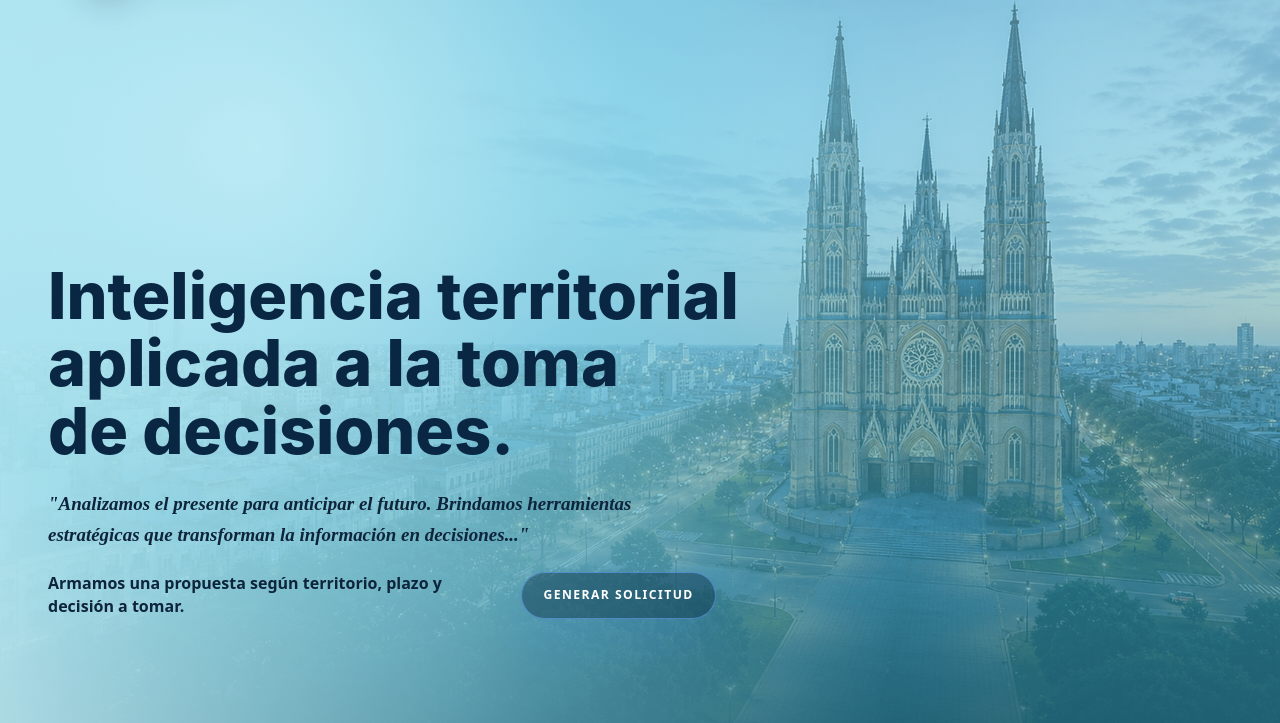
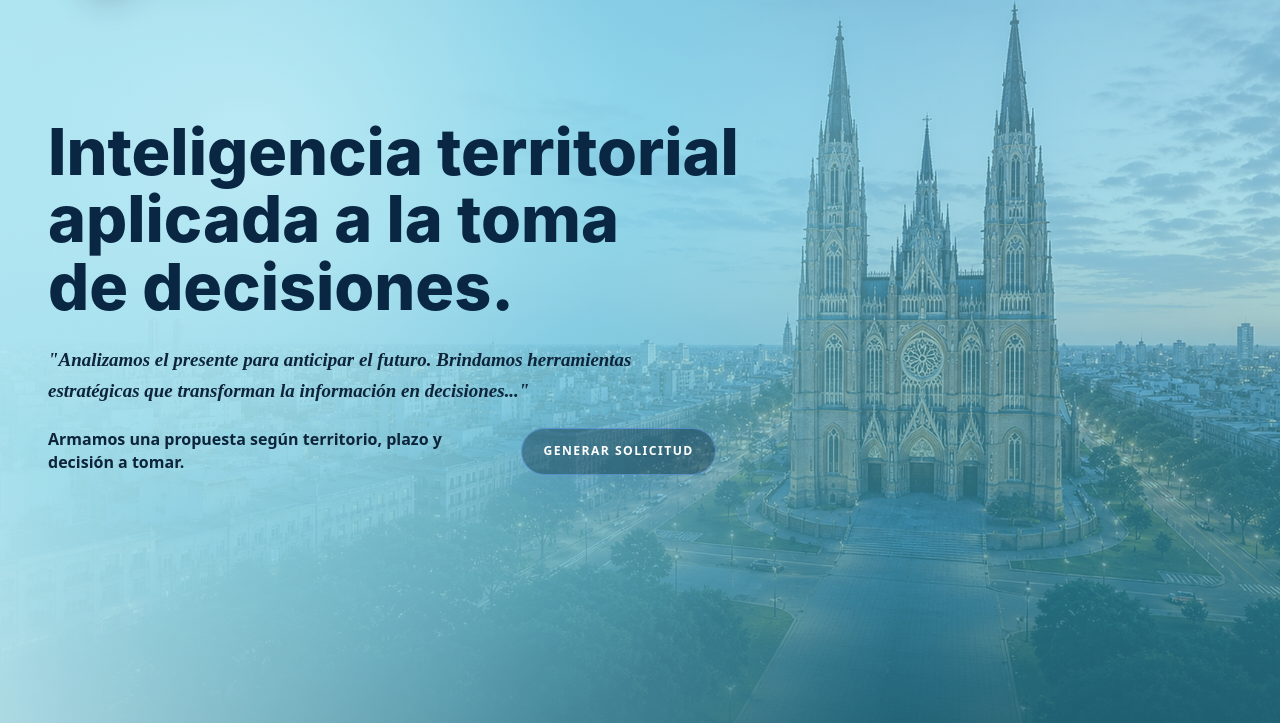
Before and after one commit to consultoradiagonales/ConsultoraDiagonales, a plain HTML site: page index.html in a window 1280 px wide. Shown: the part 77-800 px from the top of the page. Drawn offline with nearby package versions, Linux system fonts and the light colour scheme; no server answers.

Commit message:
Evita superposiciones en inicio responsive

```diff
--- a/assets/css/style.css
+++ b/assets/css/style.css
@@ -2981,7 +2981,7 @@
 .admin-danger-link { min-height: 34px; padding: 0.48rem 0.7rem; font-size: 0.68rem; }
 .admin-danger-link { border: 1px solid rgba(255, 177, 184, 0.42); border-radius: 8px; color: #ffc1c7; background: transparent; font-weight: 800; }
 
-@media (max-width: 1120px) {
+@media (max-width: 1800px) {
   .featured-news-slot { position: relative; right: auto; bottom: auto; width: min(100% - 3rem, 620px); margin: -0.75rem auto 2.2rem; }
   .featured-news-card__link { grid-template-columns: minmax(0, 1.18fr) minmax(130px, 0.72fr); }
   .hero-shell .relative.z-10 { min-height: 82vh; }
--- a/index.html
+++ b/index.html
@@ -7,7 +7,7 @@
     <link rel="canonical" href="https://consultoradiagonales.com.ar/" />
     <title>Consultora Diagonales | Inteligencia territorial</title>
     <link rel="preconnect" href="https://cdn.tailwindcss.com" />
-    <link rel="stylesheet" href="assets/css/style.css?v=20260919-news-pdf" />
+    <link rel="stylesheet" href="assets/css/style.css?v=20261016-responsive" />
     <style>
       .media-mentions-list{grid-template-columns:repeat(5,minmax(0,1fr))!important;gap:.9rem!important}.media-logo{min-height:148px!important;justify-content:space-between!important;padding:1.15rem 1rem .85rem!important;background:linear-gradient(180deg,rgba(255,255,255,.08),rgba(3,27,45,.26)),rgba(3,27,45,.22)!important}.media-logo img,.media-logo svg{display:block;width:100%!important;height:94px!important;object-fit:contain!important;object-position:center!important;filter:drop-shadow(0 10px 18px rgba(0,0,0,.34))!important}.media-logo--radio-buenos-aires img{width:92px!important;height:92px!important}.media-logo--la-sintesis svg{height:96px!important}@media(max-width:900px){.media-mentions-list{grid-template-columns:repeat(3,minmax(0,1fr))!important}}@media(max-width:640px){.media-mentions-list{grid-template-columns:repeat(2,minmax(0,1fr))!important}.media-logo{min-height:124px!important;padding:.9rem .75rem .75rem!important}.media-logo img,.media-logo svg{height:74px!important}.media-logo--radio-buenos-aires img{width:76px!important;height:76px!important}}
     </style>
```
